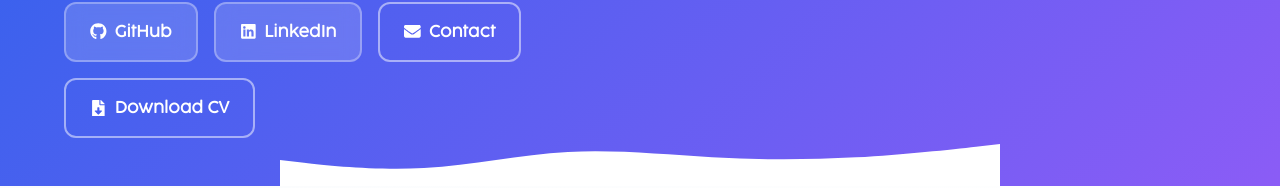
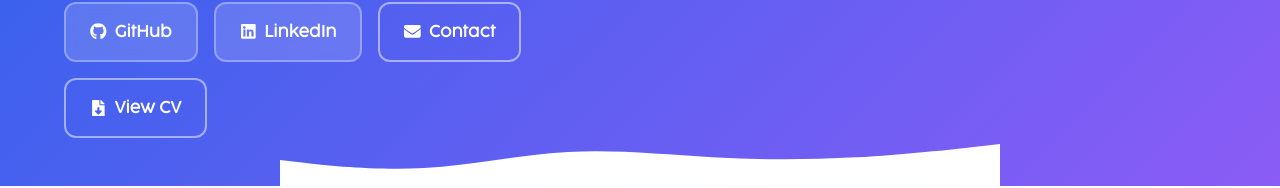
Before and after one commit to NFMdev/sembo-cv-project, a React (Vite) app: page / in a window 1280 px wide. Shown: the part 425-613 px from the top of the page. Built offline with nearby package versions, Linux system fonts and the light colour scheme.

Commit message:
Fix assets

```diff
--- a/package.json
+++ b/package.json
@@ -8,7 +8,7 @@
     "predeploy": "npm run build",
     "deploy": "gh-pages -d dist",
     "dev": "vite",
-    "build": "tsc -b && vite build",
+    "build": "vite build",
     "lint": "eslint .",
     "preview": "vite preview"
   },
--- a/src/components/header/header.tsx
+++ b/src/components/header/header.tsx
@@ -1,5 +1,7 @@
 import './header.css';
 import { FaGithub, FaLinkedin, FaEnvelope, FaFileDownload } from 'react-icons/fa';
+import avatarImg from '../../assets/Fiorito.jpeg';
+import resumePdf from '../../assets/Nico_Fiorito_Resume_Full_Stack.pdf';
 
 export function Header() {
   return (
@@ -46,19 +48,20 @@ export function Header() {
             </a>
             <a
               className="hero-button secondary"
-              aria-label="Download CV"
-              href="src\assets\Nico_Fiorito_Resume_Full_Stack.pdf"
-              download
+              aria-label="Open CV PDF"
+              href={resumePdf}
+              target="_blank"
+              rel="noopener noreferrer"
             >
               <FaFileDownload />
-              <span>Download CV</span>
+              <span>View CV</span>
             </a>
           </div>
         </div>
         <div className="hero-visual">
           <div className="hero-avatar-container">
             <div className="hero-avatar">
-                <img className="avatar-image" src="src\assets\Fiorito.jpeg"></img>
+                <img className="avatar-image" src={avatarImg} alt="Nico Fiorito avatar" />
             </div>
             <div className="hero-decoration hero-decoration-1"></div>
             <div className="hero-decoration hero-decoration-2"></div>
--- /dev/null
+++ b/src/types/assets.d.ts
@@ -0,0 +1,4 @@
+declare module '*.pdf' {
+  const src: string;
+  export default src;
+}
```
